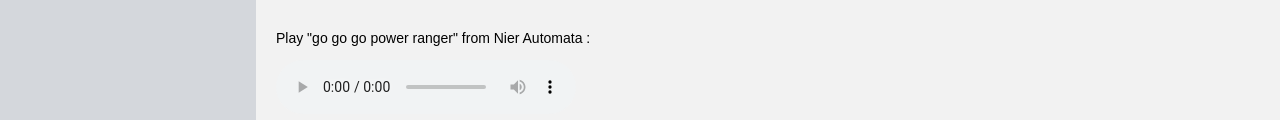
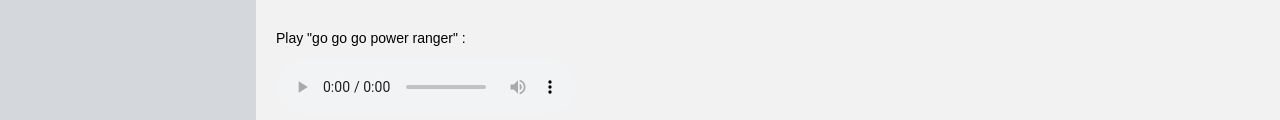
Before and after one commit to zilfan22/table, a plain HTML site: page index.html in a window 1280 px wide. Shown: the part 189-309 px from the top of the page. Drawn offline with Linux system fonts and the light colour scheme.

Commit message:
Update index.html

```diff
--- a/index.html
+++ b/index.html
@@ -24,7 +24,7 @@
             <td style="padding:20px; background-color:#f2f2f2; vertical-align:top;">
                 <h2>Welcome to my gaming website</h2>
                 <p>hai saya HoneyBee Gaming selamatn menikmati </p> <br>
-                <p>Play "go go go power ranger" from Nier Automata :</p>
+                <p>Play "go go go power ranger" :</p>
                 <audio controls autoplay loop>
                     <source src="power.mp3" type="audio/mpeg">
                 </audio>
```
